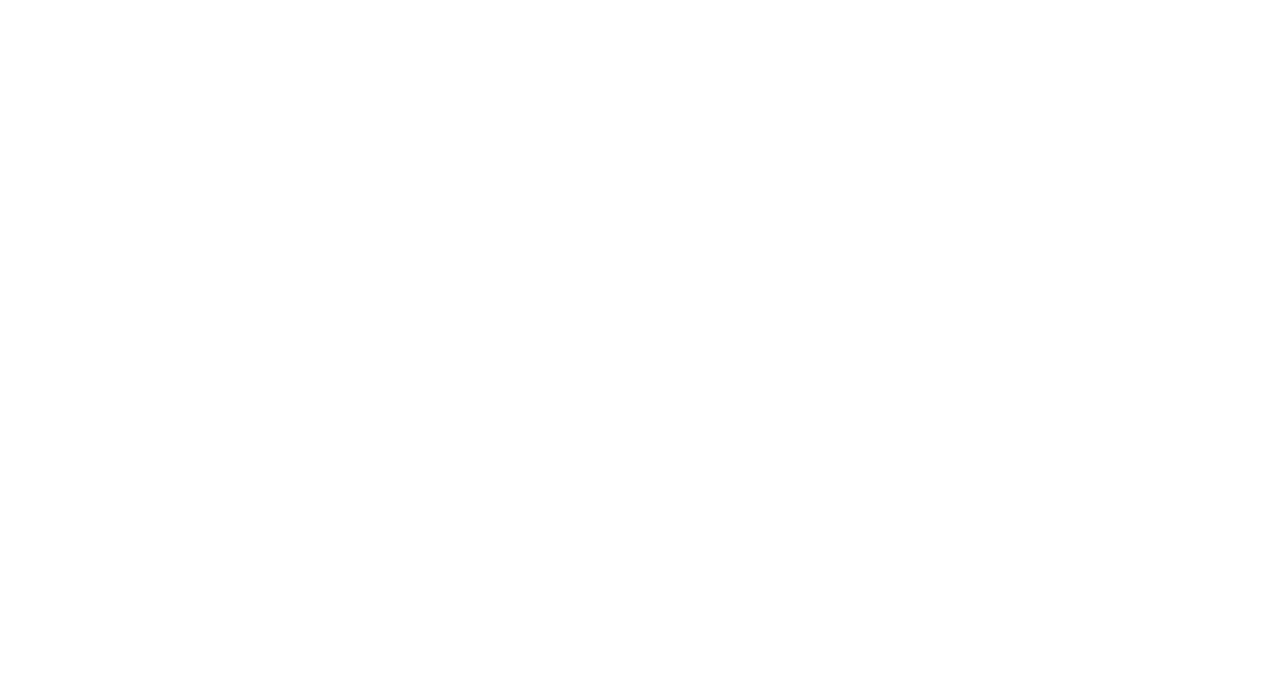
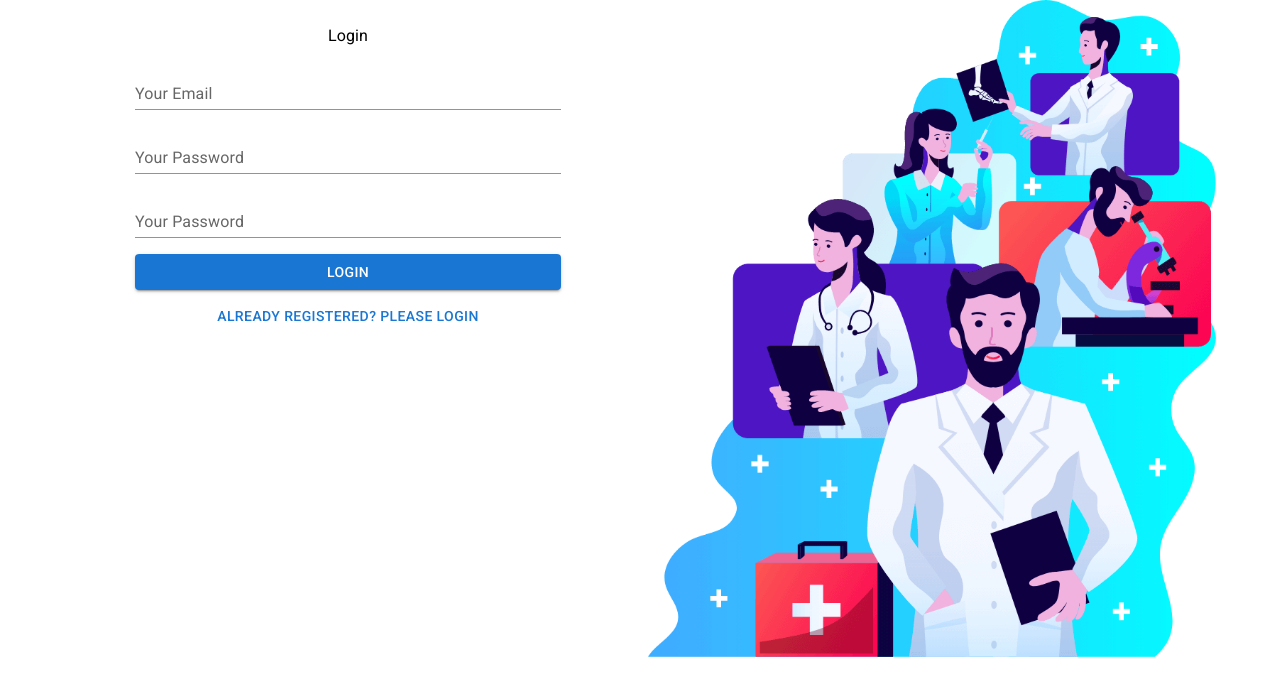
Before and after one commit to KhairuzzamanHridoy97/Doctors-Portal-Client, a React (Create React App) app: page /register in a window 1280 px wide. Shown: the top 696 px of the page. Built offline with nearby package versions, Linux system fonts and the light colour scheme.

Commit message:
added register form

```diff
--- a/src/Pages/Login/Login/Login.js
+++ b/src/Pages/Login/Login/Login.js
@@ -1,6 +1,7 @@
 import { Button, Container, Grid, TextField, Typography } from '@mui/material';
 import React from 'react';
 import { useState } from 'react';
+import { NavLink } from 'react-router-dom';
 import login from '../../../images/login.png';
 
 const Login = () => {
@@ -47,6 +48,9 @@
                       onChange={handleOnChange}
                        />
                        <Button sx={{width:'75%',m:1}}  type='submit' variant='contained'>Login</Button>
+                       <NavLink style={{textDecoration:"none"}} to='/register'>
+                           <Button  variant='text'> New User? Please Register </Button>
+                       </NavLink>
                 </form>
                 </Grid>
 
--- a/src/Pages/Login/Register/Register.js
+++ b/src/Pages/Login/Register/Register.js
@@ -1,10 +1,74 @@
+import { Button, Container, Grid, TextField, Typography } from '@mui/material';
 import React from 'react';
+import { useState } from 'react';
+import { NavLink } from 'react-router-dom';
+import login from '../../../images/login.png';
 
 const Register = () => {
+    const [loginData,setLoginData] =useState({});
+
+
+    const handleOnChange=(e)=>{
+        const field=e.target.name;
+        const value= e.target.value;
+        const newLoginData={...loginData};
+        newLoginData[field]=value;
+        setLoginData(newLoginData)
+
+    }
+
+    const handleLoginSubmit=(e)=>{
+        alert('form submitted');
+        e.preventDefault();
+    }
+
     return (
-        <div>
+        <Container>
+        <Grid container spacing={2}>
+            <Grid item sx={{mt:3}} xs={12} md={6}>
+            <Typography variant="body1" gutterBottom>
+                    Login
+            </Typography>
+            <form onSubmit={handleLoginSubmit}>
+                 <TextField
+                 sx={{width:'75%',m:1}}
+                  id="standard-basic"
+                  label="Your Email"
+                  name="email"
+                  onChange={handleOnChange}
+                  variant="standard"
+                   />
+                 <TextField
+                sx={{width:'75%',m:1}}
+                  id="standard-basic"
+                  label="Your Password"
+                  type='password'
+                  name='password'
+                  variant="standard"
+                  onChange={handleOnChange}
+                   />
+                 <TextField
+                sx={{width:'75%',m:1}}
+                  id="standard-basic"
+                  label="Your Password"
+                  type='password'
+                  name='password2'
+                  variant="standard"
+                  onChange={handleOnChange}
+                   />
+                   <Button sx={{width:'75%',m:1}}  type='submit' variant='contained'>Login</Button>
+                   <NavLink style={{textDecoration:"none"}} to='/login'>
+                       <Button  variant='text'> Already Registered? Please Login </Button>
+                   </NavLink>
+            </form>
+            </Grid>
 
-        </div>
+            <Grid item xs={12} md={6}>
+                <img style={{width:'100%'}} src={login} alt="" />
+            </Grid>
+
+        </Grid>
+    </Container>
     );
 };
 
```
